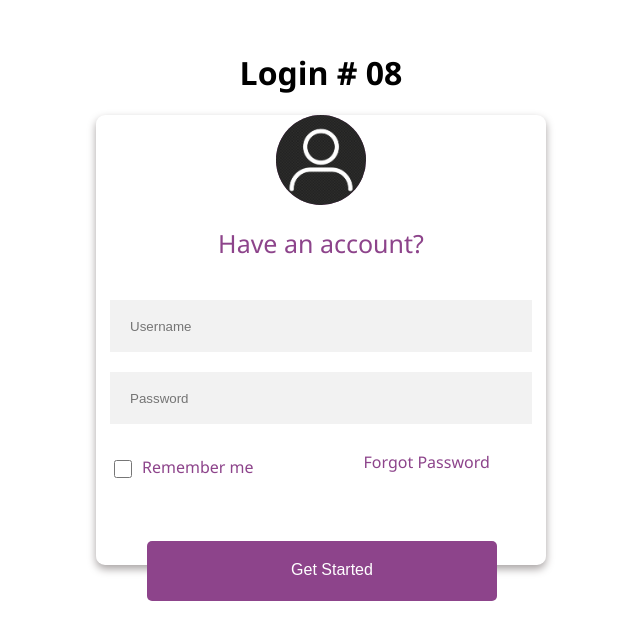
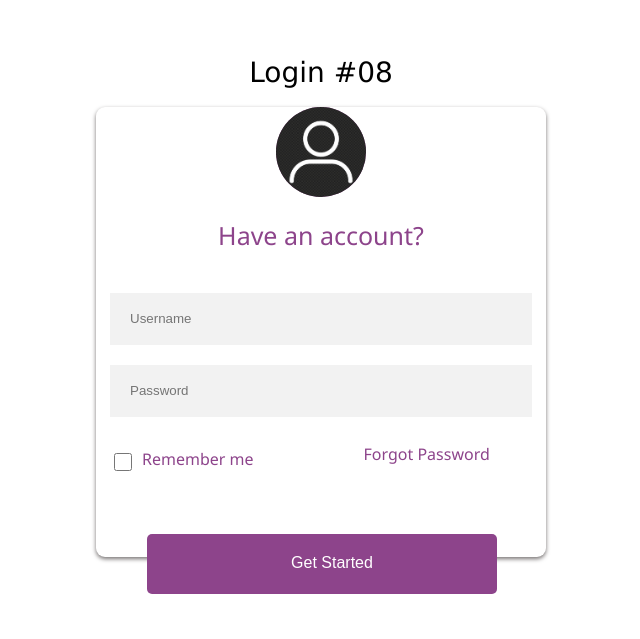
Before and after one commit to FarheenShaukat/loginform, a plain HTML site: page Index.html in a window 1280 px wide. Shown: the part 203-842 px from the top of the page, without its empty margins (319-959 px from the left). Drawn offline with Linux system fonts and the light colour scheme.

Commit message:
secpnd commit

```diff
--- a/style.css
+++ b/style.css
@@ -17,11 +17,16 @@
     flex-direction: column;
     border-radius: 2%;
     color: #8D448B;
-    box-shadow:0 4px 8px rgb(168, 163, 163) ;
+    box-shadow:0 2px 4px rgb(119, 115, 115) ;
     transition: 0.4sec ease-in-out;
     justify-items: center;
     align-items: center;
 
+}
+h1{
+    font-weight: 400;
+    font-size: 28px;
+    font-family:'Lucida Sans', 'Lucida Sans Regular', 'Lucida Grande', 'Lucida Sans Unicode', Geneva, Verdana, sans-serif;
 }
 .container .box img{
     width: 90px;
```
Also changed, not shown: Index.html (+1 -1 lines).
